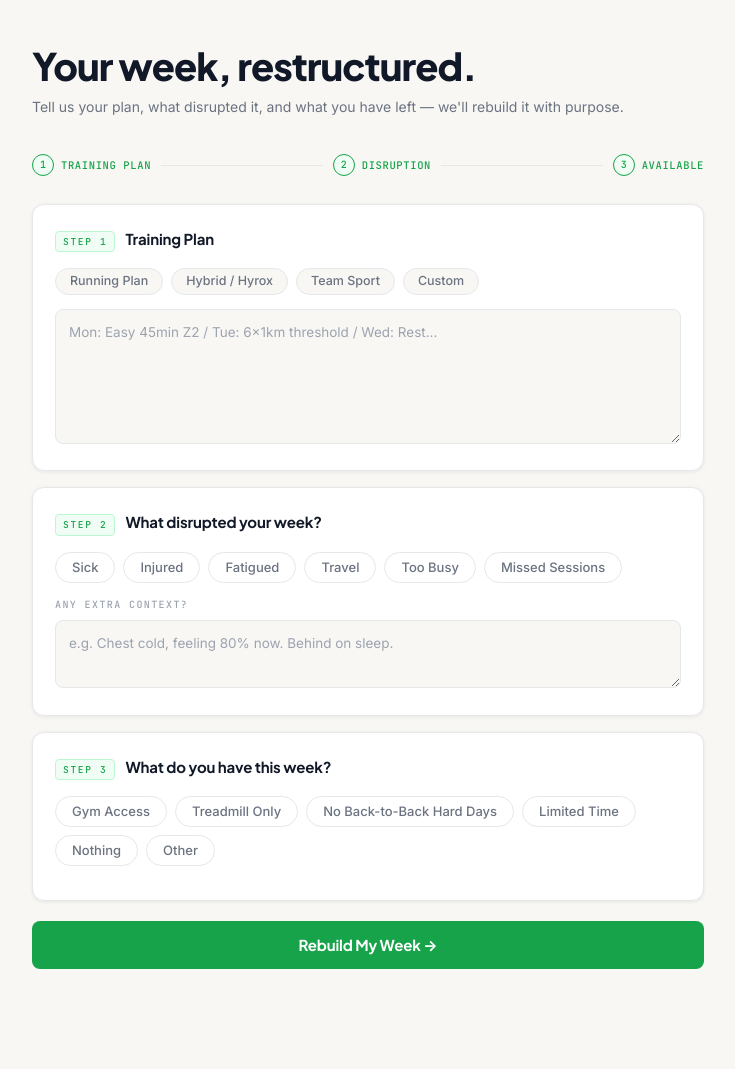
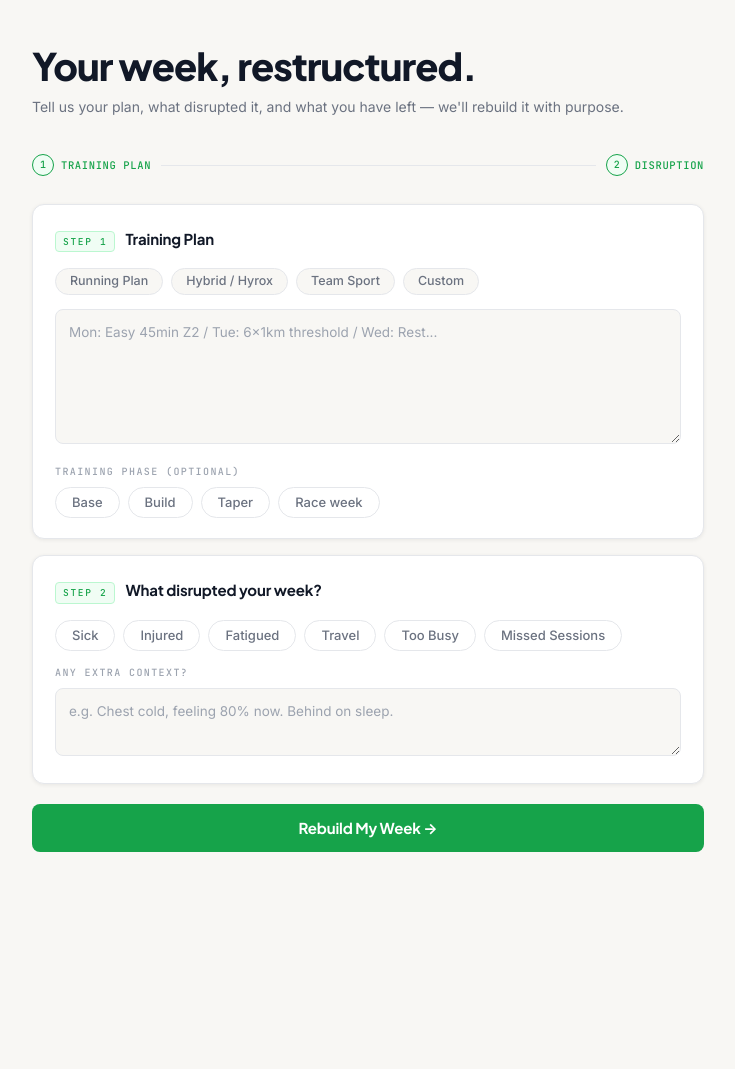
Before and after one commit to zacheyns-sudo/Coach, a Flask app: page / in a window 1280 px wide. Shown: the part 55-1124 px from the top of the page, without its empty margins (272-1007 px from the left). After the commit the page ends 907 px from the top, so only its background shows below. Run offline with Flask 3, Linux system fonts and the light colour scheme.

Commit message:
Trim Step 3 "Available", add Training Phase quick-select
- Remove the confusing "What do you have" step (mix of equipment/constraints/time)
- Add phase pills (Base / Build / Taper / Race week) under the training plan
- Injury step renumbered from 4 → 3
- Backend: drop `available` param, add `phase`, expand SYSTEM_PROMPT with phase-aware restructuring rules
- Bump model to claude-opus-4-7

```diff
--- a/app.py
+++ b/app.py
@@ -23,6 +23,8 @@ Your job is to take a disrupted training week and rebuild it intelligently. You
 4. **Flag caution sessions** — when someone is returning from illness or injury, mark any sessions that need careful monitoring. Provide specific feel cues (RPE, breathing, pain signals) and clear abort criteria.
 
 5. **Calibrate to the athlete** — read the context. Treat beginners conservatively: lower volume, more rest, simpler sessions. Handle experienced athletes more aggressively: maintain intensity, compress volume, trust their fitness base to absorb short disruptions.
+
+6. **Respect the training phase** — if the athlete specifies base, build, taper, or race week, weight your restructure accordingly. **Race week:** protect the key session ruthlessly, drop volume everywhere else, no new stimulus. **Taper:** substitute with same-modality low-strain work, never add intensity to catch up. **Build:** maintain intensity, absorb missed volume across remaining days. **Base:** simply move sessions or accept short disruption without compensating — there's time.
 
 ## When injury context is provided:
 
@@ -99,30 +101,26 @@ def adapt():
     data = request.get_json()
     training_plan = data.get("training_plan", "").strip()
     disruption = data.get("disruption", "").strip()
-    available = data.get("available", "").strip()
+    phase = data.get("phase", "").strip()
     injury_context = data.get("injury_context", "").strip()
 
     if not training_plan or not disruption:
         return jsonify({"error": "Training plan and disruption are required."}), 400
 
-    injury_block = ""
-    if injury_context:
-        injury_block = f"\n\n## Injury details:\n{injury_context}"
+    phase_block = f"\n\n## Training phase:\n{phase}" if phase else ""
+    injury_block = f"\n\n## Injury details:\n{injury_context}" if injury_context else ""
 
     user_message = f"""## Original training plan for the week:
-{training_plan}
+{training_plan}{phase_block}
 
 ## What happened (disruption):
 {disruption}{injury_block}
-
-## What I have available this week:
-{available if available else "Not specified — assume standard training conditions are available."}
 
 Restructure my week."""
 
     def generate():
         with client.messages.stream(
-            model="claude-opus-4-5",
+            model="claude-opus-4-7",
             max_tokens=1800,
             system=SYSTEM_PROMPT,
             messages=[{"role": "user", "content": user_message}],
--- a/templates/index.html
+++ b/templates/index.html
@@ -194,8 +194,8 @@
       padding: 22px 22px 20px;
     }
 
-    /* Step 4 — conditional, slides in */
-    #step-4 {
+    /* Step 3 (injury) — conditional, slides in */
+    #step-3 {
       display: none;
       opacity: 0;
       transform: translateY(-6px);
@@ -204,7 +204,7 @@
       border-left: 3px solid var(--danger);
     }
 
-    #step-4.visible {
+    #step-3.visible {
       opacity: 1;
       transform: translateY(0);
     }
@@ -651,15 +651,10 @@
       <div class="step-dot">2</div>
       <span class="step-name">Disruption</span>
     </div>
-    <div class="progress-connector"></div>
-    <div class="progress-step" data-n="3">
-      <div class="step-dot">3</div>
-      <span class="step-name">Available</span>
-    </div>
-    <!-- Step 4 dot: hidden until injury selected -->
-    <div class="progress-connector" id="progress-conn-4" style="display:none;"></div>
-    <div class="progress-step" data-n="4" id="progress-step-4" style="display:none;">
-      <div class="step-dot" style="border-color:#fecaca; color:var(--danger);">4</div>
+    <!-- Step 3 dot: hidden until injury selected -->
+    <div class="progress-connector" id="progress-conn-3" style="display:none;"></div>
+    <div class="progress-step" data-n="3" id="progress-step-3" style="display:none;">
+      <div class="step-dot" style="border-color:#fecaca; color:var(--danger);">3</div>
       <span class="step-name" style="color:var(--danger);">Injury</span>
     </div>
   </div>
@@ -685,6 +680,15 @@
         placeholder="Mon: Easy 45min Z2 / Tue: 6×1km threshold / Wed: Rest..."
         required
       ></textarea>
+      <div class="field-group" style="margin-top:14px; margin-bottom:0;">
+        <span class="field-label">Training phase (optional)</span>
+        <div class="pills" id="phase-pills" style="margin-bottom:0;">
+          <button type="button" class="pill" data-value="Base">Base</button>
+          <button type="button" class="pill" data-value="Build">Build</button>
+          <button type="button" class="pill" data-value="Taper">Taper</button>
+          <button type="button" class="pill" data-value="Race week">Race week</button>
+        </div>
+      </div>
     </div>
 
     <!-- Step 2 — Disruption -->
@@ -709,29 +713,10 @@
       ></textarea>
     </div>
 
-    <!-- Step 3 — Available -->
+    <!-- Step 3 — Injury Context (conditional) -->
     <div class="form-step" id="step-3" data-step="3">
       <div class="step-header">
-        <span class="step-badge">Step 3</span>
-        <span class="step-title">What do you have this week?</span>
-      </div>
-      <div class="pills" id="available-pills">
-        <button type="button" class="pill" data-value="Gym Access">Gym Access</button>
-        <button type="button" class="pill" data-value="Treadmill Only">Treadmill Only</button>
-        <button type="button" class="pill" data-value="No Back-to-Back Hard Days">No Back-to-Back Hard Days</button>
-        <button type="button" class="pill" data-value="Limited Time">Limited Time</button>
-        <button type="button" class="pill" data-value="Nothing" id="avail-nothing">Nothing</button>
-        <button type="button" class="pill pill--other" id="avail-other-btn" data-value="Other">Other</button>
-      </div>
-      <div id="avail-other-wrap" style="display:none; margin-top:8px;">
-        <textarea id="avail-other-text" rows="2" placeholder="Describe what you have available..."></textarea>
-      </div>
-    </div>
-
-    <!-- Step 4 — Injury Context (conditional) -->
-    <div class="form-step" id="step-4" data-step="4">
-      <div class="step-header">
-        <span class="step-badge step-badge--injury">Step 4 — Injury</span>
+        <span class="step-badge step-badge--injury">Step 3 — Injury</span>
         <span class="step-title">Tell us about the injury</span>
       </div>
 
@@ -835,29 +820,40 @@ Sun: Rest / recovery walk`,
     pill.addEventListener('click', () => pill.classList.toggle('active'));
   });
 
-  // "Injured" pill — show/hide Step 4
+  // Phase is single-select (radio-like) — deselect siblings when one becomes active
+  document.querySelectorAll('#phase-pills .pill').forEach(pill => {
+    pill.addEventListener('click', () => {
+      if (pill.classList.contains('active')) {
+        document.querySelectorAll('#phase-pills .pill').forEach(p => {
+          if (p !== pill) p.classList.remove('active');
+        });
+      }
+    });
+  });
+
+  // "Injured" pill — show/hide injury step
   document.getElementById('pill-injured').addEventListener('click', () => {
     const isActive = document.getElementById('pill-injured').classList.contains('active');
-    toggleStep4(isActive);
+    toggleInjuryStep(isActive);
   });
 
-  function toggleStep4(show) {
-    const step4 = document.getElementById('step-4');
-    const conn4 = document.getElementById('progress-conn-4');
-    const dot4  = document.getElementById('progress-step-4');
+  function toggleInjuryStep(show) {
+    const step = document.getElementById('step-3');
+    const conn = document.getElementById('progress-conn-3');
+    const dot  = document.getElementById('progress-step-3');
 
     if (show) {
-      step4.style.display = 'block';
-      conn4.style.display = 'block';
-      dot4.style.display  = 'flex';
-      requestAnimationFrame(() => requestAnimationFrame(() => step4.classList.add('visible')));
+      step.style.display = 'block';
+      conn.style.display = 'block';
+      dot.style.display  = 'flex';
+      requestAnimationFrame(() => requestAnimationFrame(() => step.classList.add('visible')));
       updateProgress();
-      step4.scrollIntoView({ behavior: 'smooth', block: 'nearest' });
+      step.scrollIntoView({ behavior: 'smooth', block: 'nearest' });
     } else {
-      step4.classList.remove('visible');
-      conn4.style.display = 'none';
-      dot4.style.display  = 'none';
-      setTimeout(() => { step4.style.display = 'none'; }, 320);
+      step.classList.remove('visible');
+      conn.style.display = 'none';
+      dot.style.display  = 'none';
+      setTimeout(() => { step.style.display = 'none'; }, 320);
       // Clear injury fields
       document.getElementById('injury-sport').value = '';
       document.getElementById('injury-desc').value = '';
@@ -867,35 +863,9 @@ Sun: Rest / recovery walk`,
     }
   }
 
-  // "Nothing" in available clears other pills
-  document.getElementById('avail-nothing').addEventListener('click', () => {
-    if (document.getElementById('avail-nothing').classList.contains('active')) {
-      document.querySelectorAll('#available-pills .pill').forEach(p => {
-        if (p.id !== 'avail-nothing') p.classList.remove('active');
-      });
-      document.getElementById('avail-other-wrap').style.display = 'none';
-    }
-  });
-
-  // Any other available pill deselects "Nothing"
-  document.querySelectorAll('#available-pills .pill').forEach(pill => {
-    if (pill.id === 'avail-nothing') return;
-    pill.addEventListener('click', () => {
-      if (pill.classList.contains('active'))
-        document.getElementById('avail-nothing').classList.remove('active');
-    });
-  });
-
-  // "Other" available pill toggles text box
-  document.getElementById('avail-other-btn').addEventListener('click', () => {
-    const isActive = document.getElementById('avail-other-btn').classList.contains('active');
-    document.getElementById('avail-other-wrap').style.display = isActive ? 'block' : 'none';
-    if (isActive) document.getElementById('avail-other-text').focus();
-  });
-
   // ── Step progress (scroll-based) ──────────────────────────────
   function updateProgress() {
-    const stepIds = ['step-1','step-2','step-3','step-4'];
+    const stepIds = ['step-1','step-2','step-3'];
     const threshold = window.innerHeight * 0.45;
     let current = 1;
     stepIds.forEach((id, i) => {
@@ -1116,16 +1086,13 @@ Sun: Rest / recovery walk`,
     const disruption_context = document.getElementById('disruption-context').value.trim();
     const disruption = [disruption_pills, disruption_context].filter(Boolean).join('. ');
 
-    const available_pills = [...document.querySelectorAll('#available-pills .pill.active')]
-      .map(p => p.dataset.value).join(', ');
-    const available_other = document.getElementById('avail-other-btn').classList.contains('active')
-      ? document.getElementById('avail-other-text').value.trim() : '';
-    const available = [available_pills, available_other].filter(Boolean).join('. ');
+    const phase = ([...document.querySelectorAll('#phase-pills .pill.active')]
+      .map(p => p.dataset.value)[0]) || '';
 
-    // Build injury_context if Step 4 is visible
+    // Build injury_context if injury step is visible
     let injury_context = '';
-    const step4Visible = document.getElementById('step-4').style.display !== 'none';
-    if (step4Visible) {
+    const injuryVisible = document.getElementById('step-3').style.display !== 'none';
+    if (injuryVisible) {
       const sport  = document.getElementById('injury-sport').value.trim();
       const desc   = document.getElementById('injury-desc').value.trim();
       const onset  = [...document.querySelectorAll('#injury-onset-pills .pill.active')].map(p => p.dataset.value).join(', ');
@@ -1162,7 +1129,7 @@ Sun: Rest / recovery walk`,
       const resp = await fetch('/api/adapt', {
         method: 'POST',
         headers: { 'Content-Type': 'application/json' },
-        body: JSON.stringify({ training_plan, disruption, available, injury_context }),
+        body: JSON.stringify({ training_plan, disruption, phase, injury_context }),
       });
 
       if (!resp.ok) {
```
